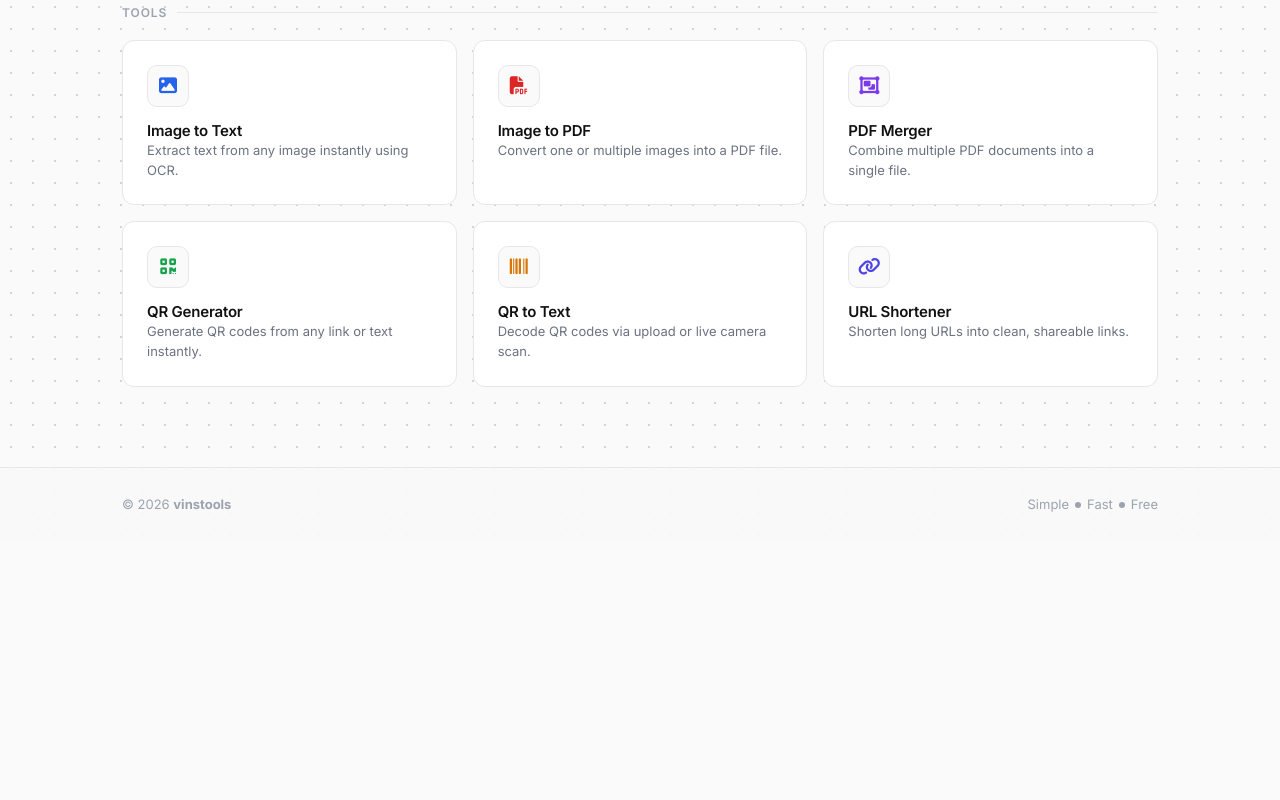
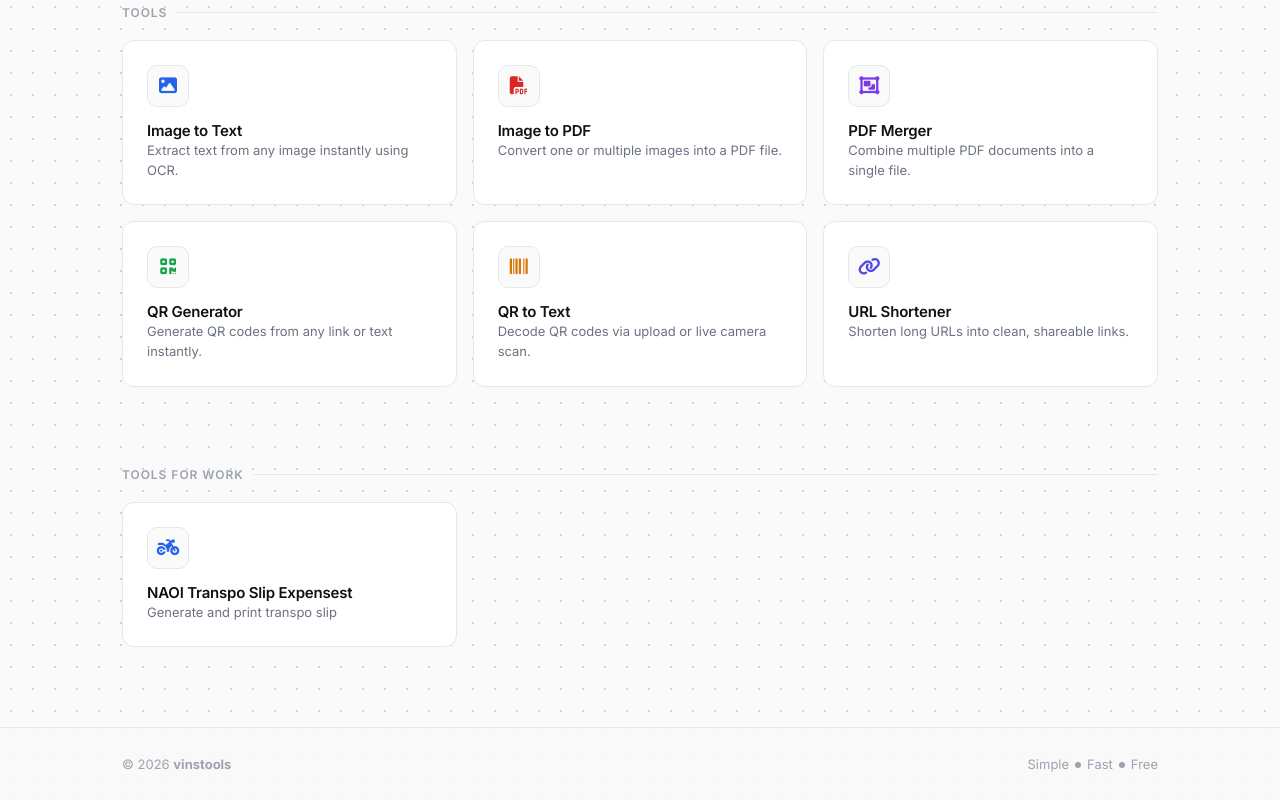
Before and after one commit to vinsmark/vinstools, a plain HTML site: page index.html in a window 1280 px wide. Shown: the part 378-1178 px from the top of the page. Before the commit the page ends 918 px from the top, so only its background shows below. Drawn offline with Linux system fonts and the light colour scheme.

Commit message:
updated with work tools

```diff
--- a/index.html
+++ b/index.html
@@ -439,7 +439,27 @@
         </a>
 
     </div>
+    <div class="section-label">
+        <span>Tools for Work</span>
+    </div>
+    <div class="tools-grid">
 
+        <a href="https://vinsmark.github.io/naoi-transposlip/" class="tool-card">
+            <div class="tool-card-top">
+                <div class="tool-icon" style="color:#2563eb;">
+                    <i class="fas fa-motorcycle"></i>
+                </div>
+                <i class="fas fa-arrow-up-right tool-arrow"></i>
+            </div>
+            <div>
+                <h2>NAOI Transpo Slip Expensest</h2>
+                <p>Generate and print transpo slip</p>
+            </div>
+        </a>
+
+
+
+    </div>
     <footer>
         <div class="footer-inner">
             <p>© 2026 <strong>vinstools</strong></p>
```
